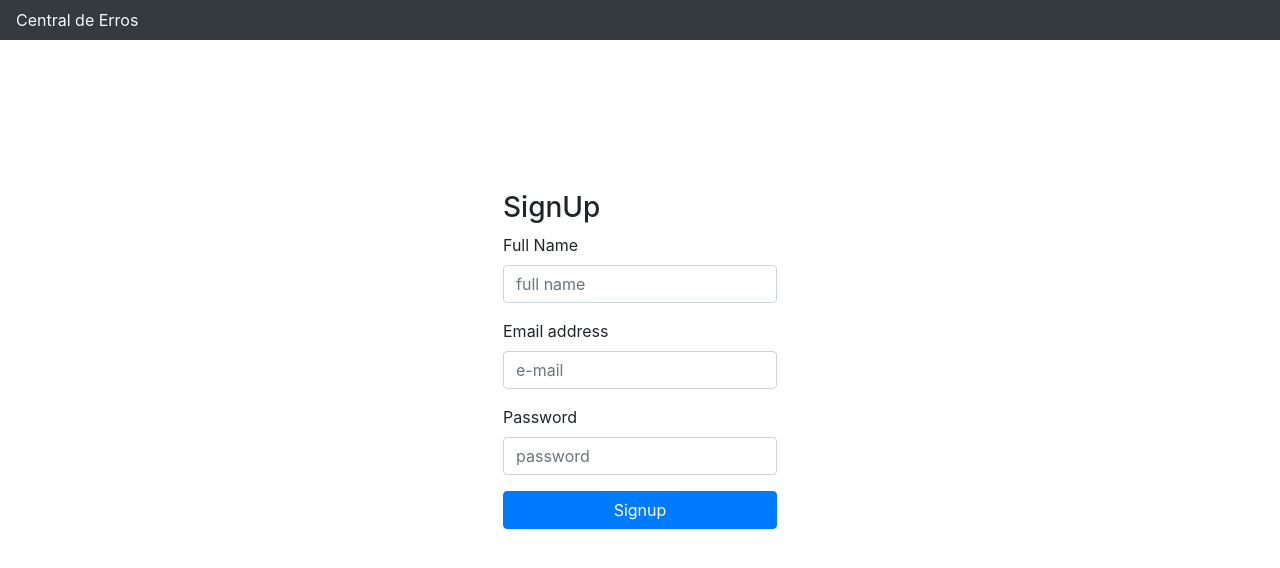
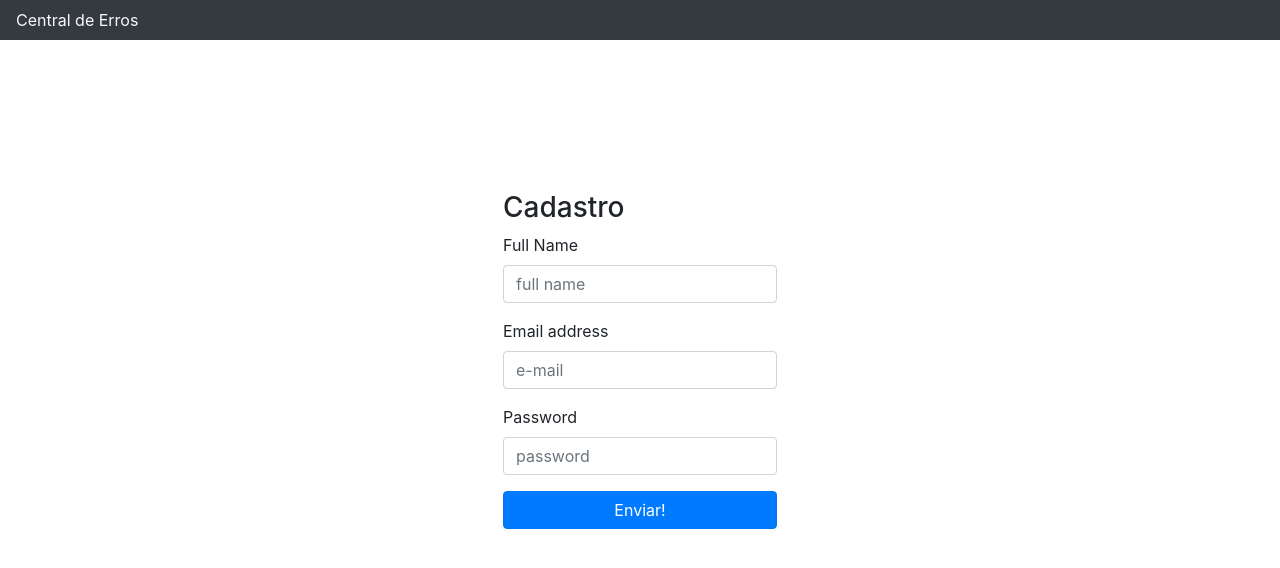
Before and after one commit to codenation-dev/squad-2-ad-java-guiabolso-1, a React (Create React App) app in the folder Front-End/central-erros/: page /sign-up in a window 1280 px wide. Shown: the top 568 px of the page. Built offline with nearby package versions, Linux system fonts and the light colour scheme; the HTML template or start-up script is replaced by a standard one.

Commit message:
fixed css files

```diff
--- a/Front-End/central-erros/src/pages/Login/index.js
+++ b/Front-End/central-erros/src/pages/Login/index.js
@@ -1,6 +1,5 @@
 import React, { useState } from "react";
 import Form from '../../components/Form'
-import Title from '../../components/Header'
 import Link from '../../components/Link'
 
 import './styles.css'
--- a/Front-End/central-erros/src/pages/SignUp/index.js
+++ b/Front-End/central-erros/src/pages/SignUp/index.js
@@ -1,8 +1,7 @@
 import React, { useState } from "react";
 import FormSignUp from '../../components/FormSignUp'
-import Title from '../../components/Header'
-import Link from '../../components/Link'
 
+import './styles.css'
 
 const Signup =() =>{
     const [name , setName]=useState('')
@@ -10,10 +9,10 @@ const Signup =() =>{
     const [password, setPassword]=useState('')
 
     return(
-        <div className ='containerLogin'>
+        <div className ='containerSignUp'>
             <FormSignUp
-            title ='SignUp'
-            submit='Signup'
+            title ='Cadastro'
+            submit='Enviar!'
             onChangeName = {(e) => setName(e.target.value)}
             onChangeEmail={(e) => setEmail(e.target.value)}
             onChangePassword={(e) => setPassword(e.target.value)}
--- /dev/null
+++ b/Front-End/central-erros/src/pages/SignUp/styles.css
@@ -0,0 +1,10 @@
+.containerSignUp {
+    width: 80vw;
+    height: 80vh;
+    margin: auto;
+    display: flex;
+	flex-direction: column;
+	justify-content: center;
+	align-items: center;
+	align-content: center;
+}
```
